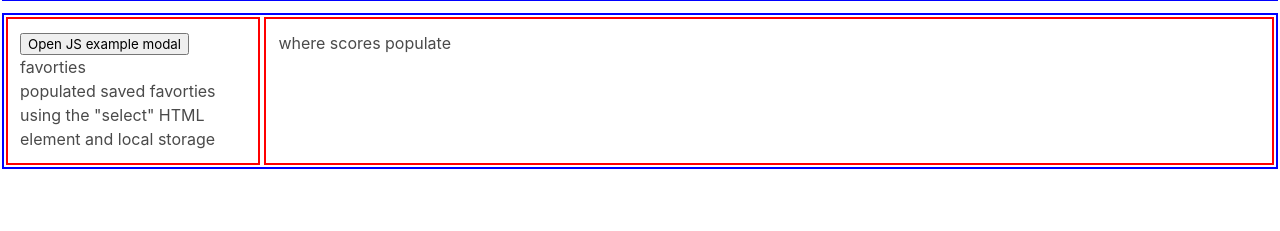
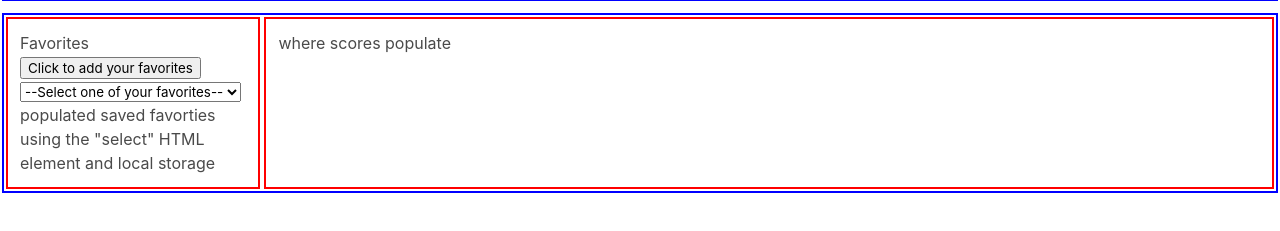
Before and after one commit to Sports-All-Around/Sports-All-Around-Public-Site, a plain HTML site: page index.html in a window 1280 px wide. Shown: the part 213-444 px from the top of the page. Drawn offline with nearby package versions, Linux system fonts and the light colour scheme.

Commit message:
adds modal box and content

```diff
--- a/index.html
+++ b/index.html
@@ -58,8 +58,10 @@
     </div>
     <div class="columns">
         <div class="column is-one-fifth">
+            <h2>Favorites</h2>
+            <!--Button to open Modal-->
             <button class="js-modal-trigger" data-target="modal-js-example">
-                Open JS example modal
+                Click to add your favorites
             </button>
             <!--Modal-->
             <div id="modal-js-example" class="modal">
@@ -67,7 +69,9 @@
 
                 <div class="modal-content">
                     <div class="box">
-                        <p>Modal JS example</p>
+                        <h2>Add your Favorites</h2>
+                        <input type="text" class="" id='favorites' name="favorites" placeholder="What you favorite team or sport?" />
+                        <button>Add to favorites</button>
                         <!-- Your content -->
                     </div>
                 </div>
@@ -76,7 +80,10 @@
                 <button class="modal-close is-large" aria-label="close"></button>
 
             </div>
-            <h2>favorties</h2>
+
+            <select>
+                <option>--Select one of your favorites--</option>
+            </select>
             <p>populated saved favorties using the "select" HTML element and local storage</p>
         </div>
         <p class="column">where scores populate</p>
```
